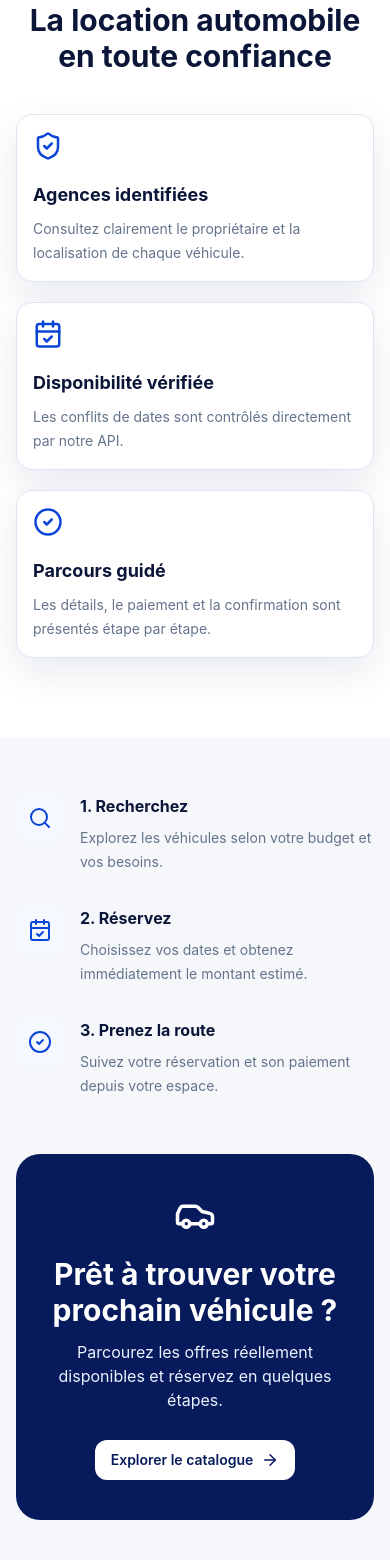
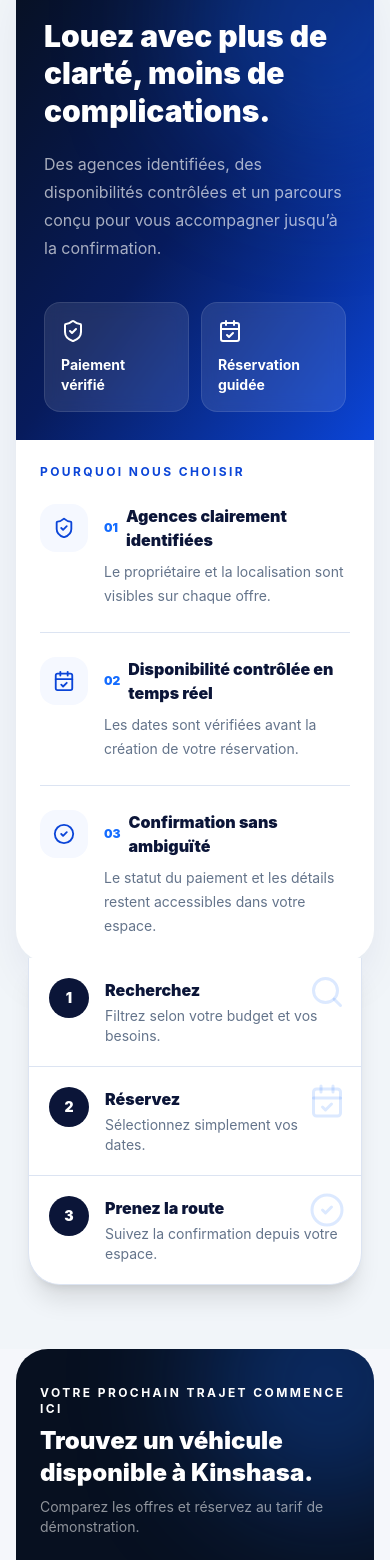
Before and after one commit to junior-boukassa/frontend_3n-services, a React (Vite) app: page / in a window 390 px wide. Shown: the part 1708-3268 px from the top of the page. Built offline with nearby package versions, Linux system fonts and the light colour scheme; no server answers.

Commit message:
refine homepage sections and mobile drawer

```diff
--- a/src/components/public/PublicLayout.tsx
+++ b/src/components/public/PublicLayout.tsx
@@ -83,15 +83,16 @@ export function PublicLayout() {
             {open ? <X /> : <Menu />}
           </button>
         </div>
+      </header>
         <div
-          className={`fixed inset-0 top-16 z-40 bg-slate-950/50 backdrop-blur-sm transition-opacity lg:hidden ${
+          className={`fixed inset-0 z-40 bg-slate-950/60 backdrop-blur-[2px] transition-opacity duration-300 lg:hidden ${
             open ? 'pointer-events-auto opacity-100' : 'pointer-events-none opacity-0'
           }`}
           onClick={() => setOpen(false)}
           aria-hidden="true"
         />
         <aside
-          className={`fixed bottom-0 right-0 top-0 z-50 flex w-[min(22rem,88vw)] flex-col bg-white shadow-2xl transition-transform duration-300 dark:bg-slate-950 lg:hidden ${
+          className={`fixed inset-y-0 right-0 z-50 flex w-[min(22rem,88vw)] flex-col bg-white shadow-2xl transition-transform duration-300 ease-out dark:bg-slate-950 lg:hidden ${
             open ? 'translate-x-0' : 'translate-x-full'
           }`}
           aria-hidden={!open}
@@ -148,7 +149,6 @@ export function PublicLayout() {
             </div>
           </div>
         </aside>
-      </header>
       <Outlet />
       <PublicFooter />
     </div>
--- a/src/pages/public/HomePage.tsx
+++ b/src/pages/public/HomePage.tsx
@@ -1,7 +1,6 @@
 import {
   ArrowRight,
   CalendarCheck,
-  Car,
   CheckCircle2,
   Search,
   ShieldCheck,
@@ -119,76 +118,111 @@ export function HomePage() {
           </div>
         </div>
       </section>
-      <section className="bg-white py-20 dark:bg-slate-900">
+      <section className="bg-slate-100 py-16 dark:bg-night-900 sm:py-24">
         <div className="mx-auto max-w-7xl px-4 sm:px-6">
-          <div className="text-center">
-            <p className="text-sm font-bold uppercase tracking-widest text-brand-600">
-              Pourquoi 3N Services ?
+          <div className="grid overflow-hidden rounded-[2rem] bg-white shadow-2xl shadow-brand-900/10 dark:bg-night-800 lg:grid-cols-[.9fr_1.1fr]">
+            <div className="relative overflow-hidden bg-gradient-to-br from-night-950 via-brand-900 to-brand-600 p-7 text-white sm:p-10 lg:p-12">
+              <div className="absolute -right-24 -top-20 size-72 rounded-full bg-brand-500/30 blur-3xl" />
+              <div className="relative">
+                <p className="text-xs font-bold uppercase tracking-[.22em] text-brand-200">
+                  L’expérience 3N
                 </p>
-            <h2 className="mt-2 text-3xl font-bold">La location automobile en toute confiance</h2>
+                <h2 className="mt-4 max-w-md text-3xl font-black leading-tight sm:text-4xl">
+                  Louez avec plus de clarté, moins de complications.
+                </h2>
+                <p className="mt-5 max-w-md leading-7 text-white/65">
+                  Des agences identifiées, des disponibilités contrôlées et un parcours conçu
+                  pour vous accompagner jusqu’à la confirmation.
+                </p>
+                <div className="mt-10 grid grid-cols-2 gap-3">
+                  <div className="rounded-2xl border border-white/10 bg-white/10 p-4 backdrop-blur">
+                    <ShieldCheck size={24} className="text-brand-200" />
+                    <p className="mt-3 text-sm font-bold">Paiement vérifié</p>
                   </div>
-          <div className="mt-10 grid gap-5 md:grid-cols-3">
+                  <div className="rounded-2xl border border-white/10 bg-white/10 p-4 backdrop-blur">
+                    <CalendarCheck size={24} className="text-brand-200" />
+                    <p className="mt-3 text-sm font-bold">Réservation guidée</p>
+                  </div>
+                </div>
+              </div>
+            </div>
+            <div className="p-6 sm:p-10 lg:p-12">
+              <p className="text-xs font-bold uppercase tracking-[.2em] text-brand-600">
+                Pourquoi nous choisir
+              </p>
+              <div className="mt-6 divide-y">
                 {[
                   [
                     ShieldCheck,
-                'Agences identifiées',
-                'Consultez clairement le propriétaire et la localisation de chaque véhicule.',
+                    'Agences clairement identifiées',
+                    'Le propriétaire et la localisation sont visibles sur chaque offre.',
                   ],
                   [
                     CalendarCheck,
-                'Disponibilité vérifiée',
-                'Les conflits de dates sont contrôlés directement par notre API.',
+                    'Disponibilité contrôlée en temps réel',
+                    'Les dates sont vérifiées avant la création de votre réservation.',
                   ],
                   [
                     CheckCircle2,
-                'Parcours guidé',
-                'Les détails, le paiement et la confirmation sont présentés étape par étape.',
+                    'Confirmation sans ambiguïté',
+                    'Le statut du paiement et les détails restent accessibles dans votre espace.',
                   ],
-            ].map(([Icon, title, text]) => (
-              <div className="card" key={title as string}>
-                <Icon className="text-brand-600" size={30} />
-                <h3 className="mt-5 text-lg font-bold">{title as string}</h3>
+                ].map(([Icon, title, text], index) => (
+                  <article className="group flex gap-4 py-6 first:pt-0 last:pb-0" key={title as string}>
+                    <span className="grid size-12 shrink-0 place-items-center rounded-2xl bg-brand-50 text-brand-600 transition group-hover:bg-brand-600 group-hover:text-white dark:bg-brand-900">
+                      <Icon size={22} />
+                    </span>
+                    <div>
+                      <div className="flex items-center gap-2">
+                        <span className="text-xs font-black text-brand-500">0{index + 1}</span>
+                        <h3 className="font-black">{title as string}</h3>
+                      </div>
                       <p className="mt-2 text-sm leading-6 text-slate-500">{text as string}</p>
                     </div>
+                  </article>
+                ))}
+              </div>
+            </div>
+          </div>
+
+          <div className="relative mx-3 -mt-1 grid overflow-hidden rounded-b-[2rem] border border-t-0 bg-white shadow-xl dark:bg-night-800 md:mx-8 md:grid-cols-3">
+            {[
+              [Search, 'Recherchez', 'Filtrez selon votre budget et vos besoins.'],
+              [CalendarCheck, 'Réservez', 'Sélectionnez simplement vos dates.'],
+              [CheckCircle2, 'Prenez la route', 'Suivez la confirmation depuis votre espace.'],
+            ].map(([Icon, title, text], index) => (
+              <article
+                className="relative flex gap-4 border-b p-5 last:border-b-0 md:border-b-0 md:border-r md:last:border-r-0 sm:p-6"
+                key={title as string}
+              >
+                <span className="grid size-10 shrink-0 place-items-center rounded-full bg-ink text-sm font-black text-white dark:bg-brand-600">
+                  {index + 1}
+                </span>
+                <div>
+                  <h3 className="font-black">{title as string}</h3>
+                  <p className="mt-1 text-sm leading-5 text-slate-500">{text as string}</p>
+                </div>
+                <Icon className="absolute right-4 top-4 text-brand-500/15" size={36} />
+              </article>
             ))}
           </div>
         </div>
       </section>
-      <section className="mx-auto max-w-7xl px-4 py-14 sm:px-6 sm:py-20">
-        <div className="grid gap-8 lg:grid-cols-3">
-          {[
-            [Search, '1. Recherchez', 'Explorez les véhicules selon votre budget et vos besoins.'],
-            [
-              CalendarCheck,
-              '2. Réservez',
-              'Choisissez vos dates et obtenez immédiatement le montant estimé.',
-            ],
-            [
-              CheckCircle2,
-              '3. Prenez la route',
-              'Suivez votre réservation et son paiement depuis votre espace.',
-            ],
-          ].map(([Icon, title, text]) => (
-            <div className="flex gap-4" key={title as string}>
-              <span className="grid size-12 shrink-0 place-items-center rounded-xl bg-brand-50 text-brand-600 dark:bg-slate-800">
-                <Icon />
-              </span>
-              <div>
-                <h3 className="font-bold">{title as string}</h3>
-                <p className="mt-2 text-sm leading-6 text-slate-500">{text as string}</p>
+      <section className="mx-auto max-w-7xl px-4 pb-14 sm:px-6 sm:pb-20">
+        <div className="relative flex flex-col justify-between gap-7 overflow-hidden rounded-[2rem] bg-night-950 px-6 py-9 text-white sm:px-10 sm:py-10 lg:flex-row lg:items-center">
+          <div className="absolute -right-20 -top-24 size-64 rounded-full bg-brand-500/30 blur-3xl" />
+          <div className="relative">
+            <p className="text-xs font-bold uppercase tracking-[.2em] text-brand-200">
+              Votre prochain trajet commence ici
+            </p>
+            <h2 className="mt-2 text-2xl font-black sm:text-3xl">
+              Trouvez un véhicule disponible à Kinshasa.
+            </h2>
+            <p className="mt-2 text-sm text-white/55">
+              Comparez les offres et réservez au tarif de démonstration.
+            </p>
           </div>
-            </div>
-          ))}
-        </div>
-      </section>
-      <section className="mx-auto max-w-7xl px-4 pb-14 sm:px-6 sm:pb-20">
-        <div className="rounded-3xl bg-brand-700 px-4 py-10 text-center text-white sm:px-8 sm:py-12">
-          <Car className="mx-auto" size={42} />
-          <h2 className="mt-5 text-3xl font-bold">Prêt à trouver votre prochain véhicule ?</h2>
-          <p className="mx-auto mt-3 max-w-xl text-brand-100">
-            Parcourez les offres réellement disponibles et réservez en quelques étapes.
-          </p>
-          <Link className="btn mt-7 bg-white text-brand-700" to="/vehicles">
+          <Link className="btn relative w-fit bg-white !px-6 !py-3 text-brand-900" to="/vehicles">
             Explorer le catalogue <ArrowRight size={18} />
           </Link>
         </div>
```
Lines whose indentation alone changed are shown as unchanged.
